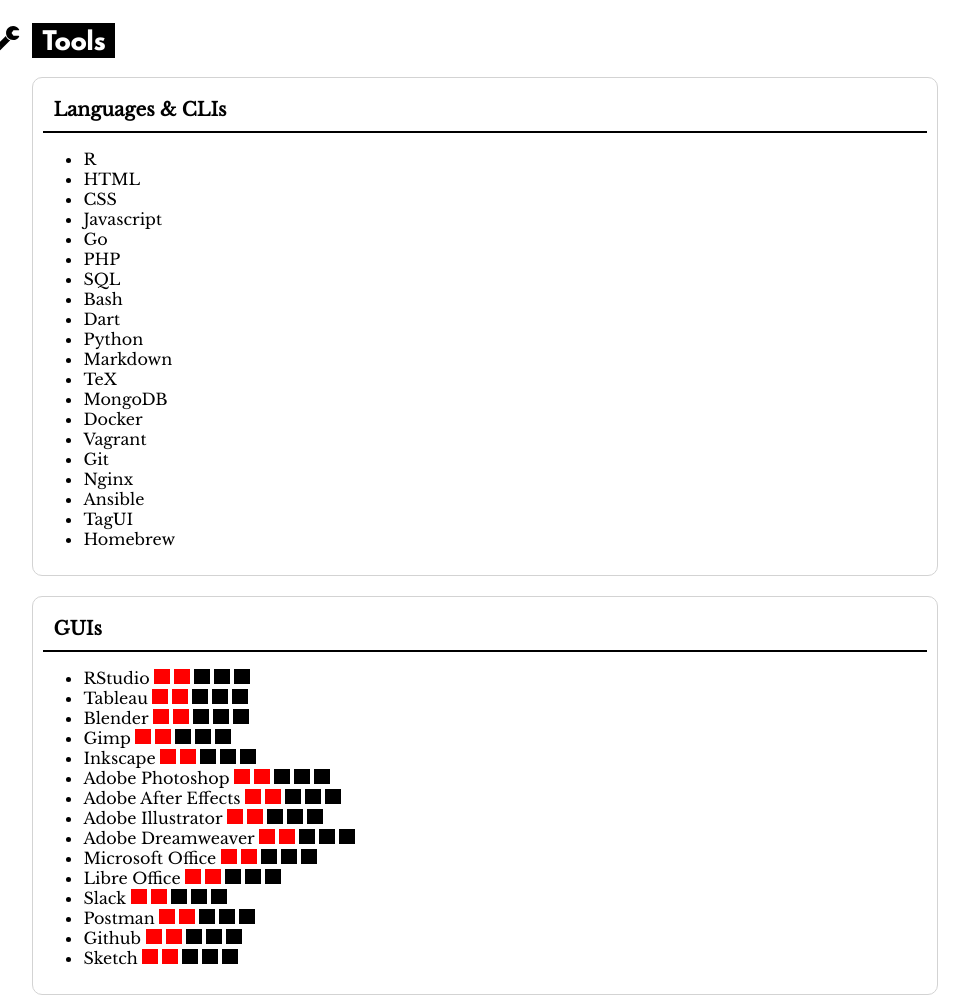
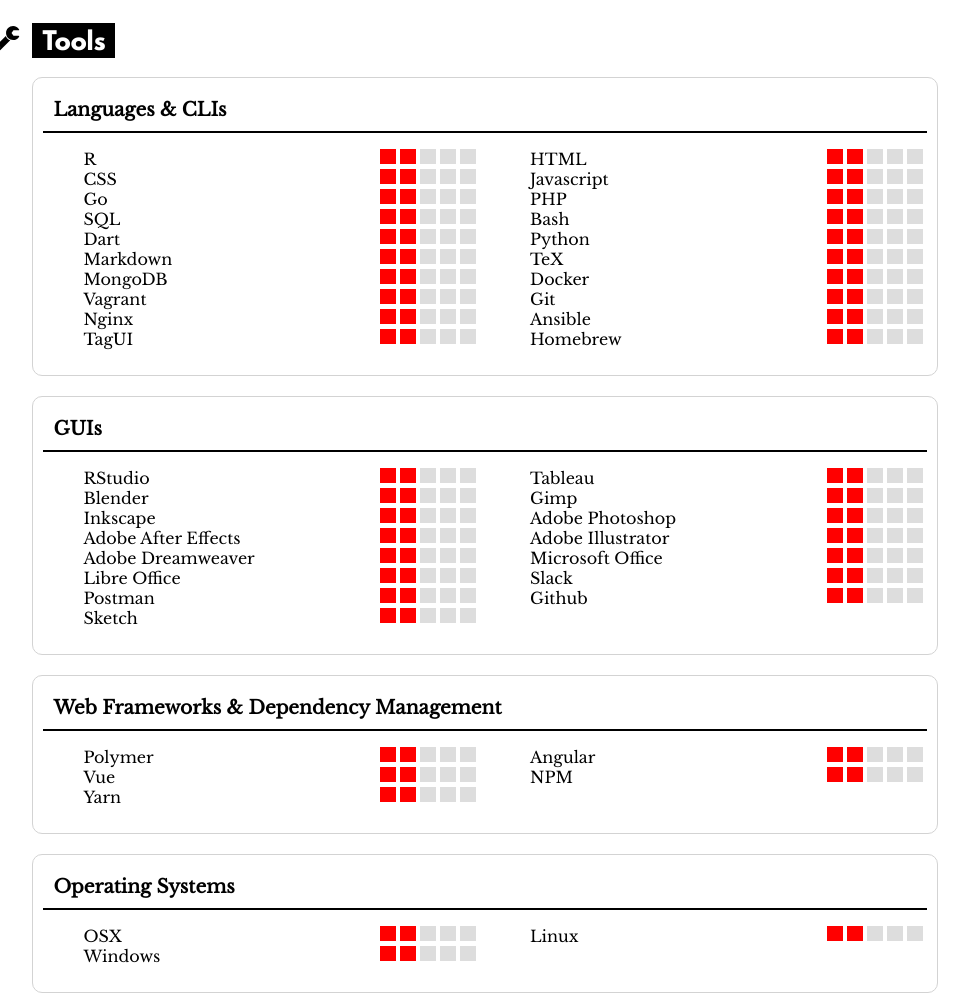
Before and after one commit to brancengregory/constructivist-resume, a website: page index.html in a window 1280 px wide. Shown: the part 1237-2235 px from the top of the page, without its empty margins (180-1149 px from the left). Drawn offline with nearby package versions, Linux system fonts and the light colour scheme.

Commit message:
Adjusting styling for media widths

```diff
--- a/index.html
+++ b/index.html
@@ -172,26 +172,126 @@
 					</div>
 					<div class="tools-section-content">
 						<ul>
-							<li>R</li>
-							<li>HTML</li>
-							<li>CSS</li>
-							<li>Javascript</li>
-							<li>Go</li>
-							<li>PHP</li>
-							<li>SQL</li>
-							<li>Bash</li>
-							<li>Dart</li>
-							<li>Python</li>
-							<li>Markdown</li>
-							<li>TeX</li>
-							<li>MongoDB</li>
-							<li>Docker</li>
-							<li>Vagrant</li>
-							<li>Git</li>
-							<li>Nginx</li>
-							<li>Ansible</li>
-							<li>TagUI</li>
-							<li>Homebrew</li>
+							<li>
+								R
+								<div class="skill-container">
+									<div class="skill-level"></div>
+								</div>
+							</li>
+							<li>
+								HTML
+								<div class="skill-container">
+									<div class="skill-level"></div>
+								</div>
+							</li>
+							<li>
+								CSS
+								<div class="skill-container">
+									<div class="skill-level"></div>
+								</div>
+							</li>
+							<li>
+								Javascript
+								<div class="skill-container">
+									<div class="skill-level"></div>
+								</div>
+							</li>
+							<li>
+								Go
+								<div class="skill-container">
+									<div class="skill-level"></div>
+								</div>
+							</li>
+							<li>
+								PHP
+								<div class="skill-container">
+									<div class="skill-level"></div>
+								</div>
+							</li>
+							<li>
+								SQL
+								<div class="skill-container">
+									<div class="skill-level"></div>
+								</div>
+							</li>
+							<li>
+								Bash
+								<div class="skill-container">
+									<div class="skill-level"></div>
+								</div>
+							</li>
+							<li>
+								Dart
+								<div class="skill-container">
+									<div class="skill-level"></div>
+								</div>
+							</li>
+							<li>
+								Python
+								<div class="skill-container">
+									<div class="skill-level"></div>
+								</div>
+							</li>
+							<li>
+								Markdown
+								<div class="skill-container">
+									<div class="skill-level"></div>
+								</div>
+							</li>
+							<li>
+								TeX
+								<div class="skill-container">
+									<div class="skill-level"></div>
+								</div>
+							</li>
+							<li>
+								MongoDB
+								<div class="skill-container">
+									<div class="skill-level"></div>
+								</div>
+							</li>
+							<li>
+								Docker
+								<div class="skill-container">
+									<div class="skill-level"></div>
+								</div>
+							</li>
+							<li>
+								Vagrant
+								<div class="skill-container">
+									<div class="skill-level"></div>
+								</div>
+							</li>
+							<li>
+								Git
+								<div class="skill-container">
+									<div class="skill-level"></div>
+								</div>
+							</li>
+							<li>
+								Nginx
+								<div class="skill-container">
+									<div class="skill-level"></div>
+								</div>
+							</li>
+							<li>
+								Ansible
+								<div class="skill-container">
+									<div class="skill-level"></div>
+								</div>
+							</li>
+							<li>
+								TagUI
+								<div class="skill-container">
+									<div class="skill-level"></div>
+								</div>
+							</li>
+							<li>
+								Homebrew
+								<div class="skill-container">
+									<div class="skill-level"></div>
+								</div>
+							</li>
 						</ul>
 					</div>
 				</div>
@@ -304,11 +404,36 @@
 					</div>
 					<div class="tools-section-content">
 						<ul>
-							<li>Polymer</li>
-							<li>Angular</li>
-							<li>Vue</li>
-							<li>NPM</li>
-							<li>Yarn</li>
+							<li>
+								Polymer
+								<div class="skill-container">
+									<div class="skill-level"></div>
+								</div>
+							</li>
+							<li>
+								Angular
+								<div class="skill-container">
+									<div class="skill-level"></div>
+								</div>
+							</li>
+							<li>
+								Vue
+								<div class="skill-container">
+									<div class="skill-level"></div>
+								</div>
+							</li>
+							<li>
+								NPM
+								<div class="skill-container">
+									<div class="skill-level"></div>
+								</div>
+							</li>
+							<li>
+								Yarn
+								<div class="skill-container">
+									<div class="skill-level"></div>
+								</div>
+							</li>
 						</ul>
 					</div>
 				</div>
@@ -320,9 +445,24 @@
 					</div>
 					<div class="tools-section-content">
 						<ul>
-							<li>OSX</li>
-							<li>Linux</li>
-							<li>Windows</li>
+							<li>
+								OSX
+								<div class="skill-container">
+									<div class="skill-level"></div>
+								</div>
+							</li>
+							<li>
+								Linux
+								<div class="skill-container">
+									<div class="skill-level"></div>
+								</div>
+							</li>
+							<li>
+								Windows
+								<div class="skill-container">
+									<div class="skill-level"></div>
+								</div>
+							</li>
 						</ul>
 					</div>
 				</div>
--- a/style.css
+++ b/style.css
@@ -23,7 +23,7 @@
 html body {
     margin: 0;
     height: 100%;
-    min-width: 320px;
+    min-width: 375px;
 }
 
 html {
@@ -32,7 +32,6 @@
 
 body {
     background-color: white;
-    background-image: circle();
 }
 
 header {
@@ -94,6 +93,12 @@
     grid-template-columns: auto auto auto;
 }
 
+@media (min-width: 768px) {
+    main {
+        display: grid;
+        grid-template-columns: auto auto auto;
+    }}
+
 h1 {
     margin: 0;
     color: white;
@@ -105,11 +110,12 @@
 }
 
 h2 {
+    margin-right: 0px;
+    width: fit-content;
     color: white;
     background-color: black;
     padding: 5px 10px 0px 10px;
     font-family: 'LeagueSpartan', Fallback, sans-serif;
-    width:fit-content;
 }
 
 h3, h4 {
@@ -128,11 +134,19 @@
 }
 
 section {
+    grid-column: 2 / span 1;
+    display: inline-block;
+    text-align: center;
+}
+
+@media (min-width: 768px) {
+    section {
         display: grid;
         grid-column: 2 / span 1;
         grid-template-columns: 50px auto;
         grid-template-rows: auto auto;
         text-align: left;
+    }
 }
 
 .section-icon {
@@ -145,9 +159,16 @@
 }
 
 .section-title {
+    display: inline-block;
+    text-align: center;
+}
+
+@media (min-width: 768px) {
+    .section-title {
         grid-column: 2 / span 1;
         grid-row: 1 / span 1;
         width: fit-content;
+    }
 }
 
 .section-content {
@@ -174,8 +195,8 @@
     height: 15px;
     background: repeating-linear-gradient(
         to right,
-        #000,
-        #000 8%,
+        #ddd,
+        #ddd 8%,
         transparent 8%,
         transparent 10%
     ),
@@ -192,12 +213,35 @@
     background-repeat: repeat-y;
 }
 
+ul {
+    display: grid;
+    grid-template-columns: 1fr;
+}
+
+@media (min-width: 768px) {
+    ul {
+    display: grid;
+    grid-template-columns: 1fr 1fr;
+    grid-column-gap: 50px;
+    }
+}
+
+@media (min-width: 1440px) {
+    ul {
+    display: grid;
+    grid-template-columns: 1fr 1fr 1fr;
+    grid-column-gap: 50px;
+    }
+}
+
 li {
     font-family: 'Libre Baskerville', Fallback, serif;
+    display: flex;
+    justify-content: space-between;
 }
 
 footer {
-    min-height: 100px;
+    min-height: 10px;
     background-color: black;
     display: grid;
     grid-template-columns: 1fr;
```
Lines whose indentation alone changed are shown as unchanged.
